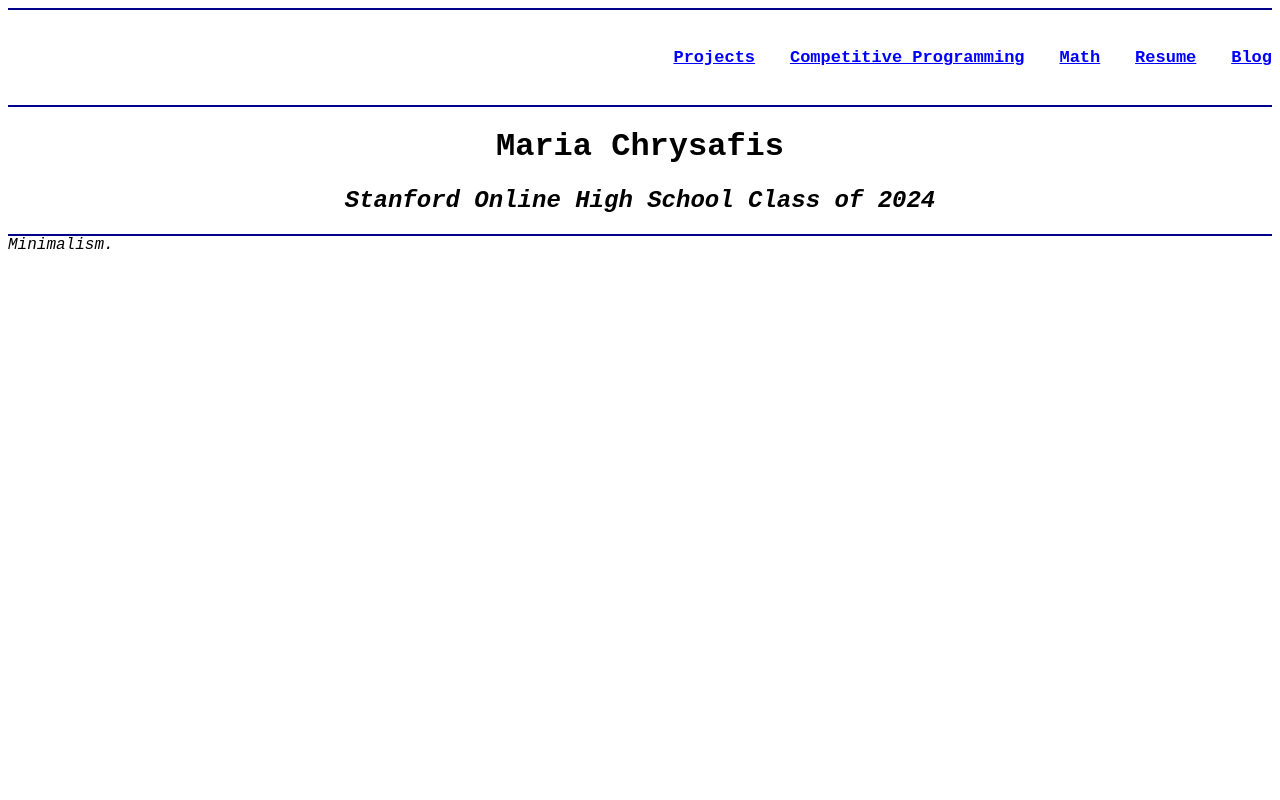
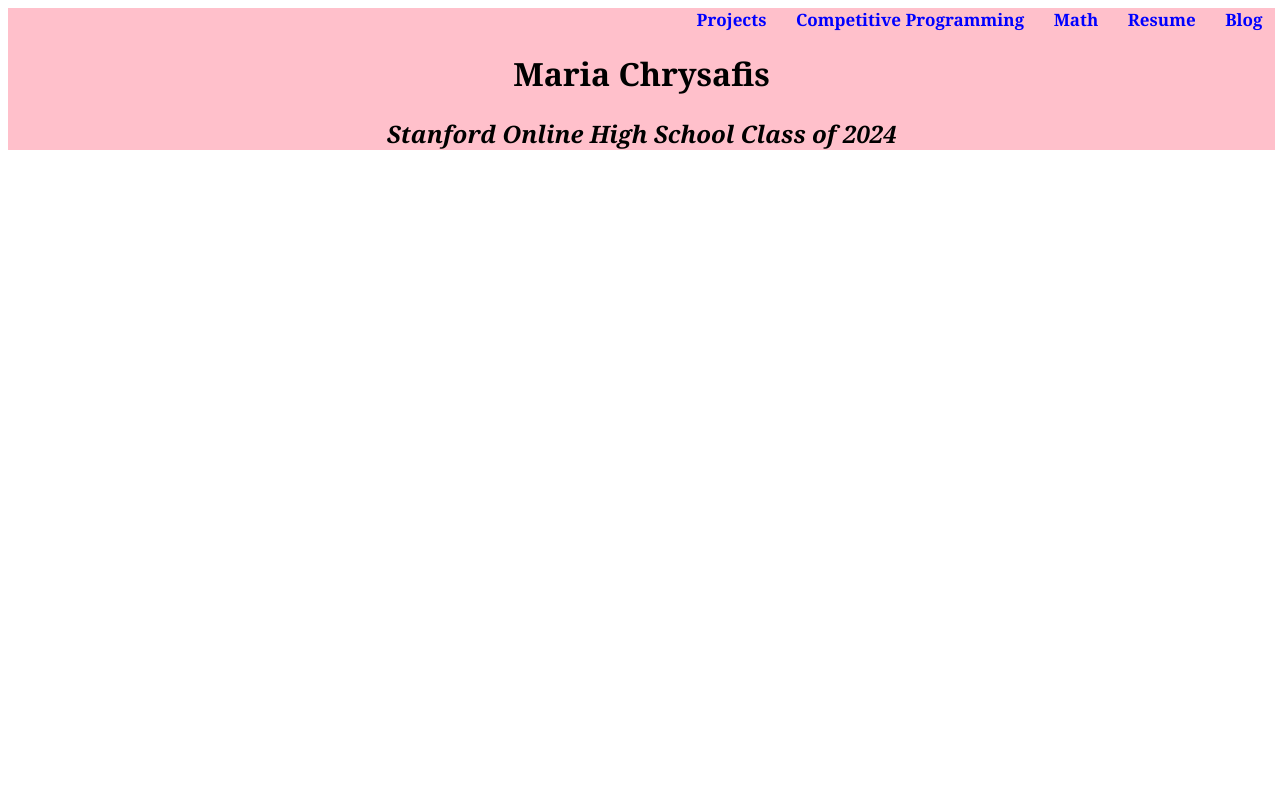
Before and after one commit to MariaChrysafis/Personal, a PHP site: page / in a window 1280 px wide. Run offline with PHP 8.4, Linux system fonts and the light colour scheme.

Commit message:
asf
asfd

```diff
--- a/index.html
+++ b/index.html
@@ -3,22 +3,20 @@
 <html>
     <head>
         <link rel="stylesheet" href="styles.css">
+        <meta name="viewport" content="width=device-width, initial-scale=1">
     </head>
     <body>
-        <div class="bar"></div>
+        <div class = "box">
         <div class="navbar">
             <a href="#home">Projects</a>
-            <a href="#home">Competitive Programming</a>
+            <a href="http://127.0.0.1:5500/Competitive-Programming/cp.html">Competitive Programming</a>
             <a href="#home">Math</a>
             <a href="#home">Resume</a>
-            <a href="#blog">Blog</a>
+            <a href="http://127.0.0.1:5500/blog/blog.html">Blog</a>
         </div>
+        <h1>Maria Chrysafis</h1>
         <div class="bar"></div>
-        <h1>Maria Chrysafis</h1>
         <h2>Stanford Online High School Class of 2024</h2>
-        <div class="bar"></div>
-        <div class="quotation">
-            Minimalism.
         </div>
     </body>
 </html>
--- a/styles.css
+++ b/styles.css
@@ -1,22 +1,33 @@
+html {
+    height: 100%;
+}
 body {
     background-color: white;
-    font-family: 'Courier New';
+    font-family: 'Georgia';
     cursor: pointer;
+    width: 99%;
+    length: 99%;
+    background-size: cover;
 }
+
 .navbar {
     overflow: hidden;
-    top: 0; /* Position the navbar at the top of the page */
-    width: 100%; /* Full width */
     text-align: center;
-    padding: 1%;
-    padding-top: 3%;
-    padding-bottom: 3%;
     text-align: right;
+}
+
+.box {
+    background: pink;
+}
+
+.navbar {
+    /* background-image: linear-gradient(rgb(255, 255, 255), lightyellow); */
 }
 
 .navbar a {
     color: white;
     padding: 1%;
+    text-decoration: none;
     color:blue;
     text-align: right;
     font-weight: bold;
@@ -24,17 +35,12 @@ body {
 }
 
 .navbar a:hover {
-    font-style: italic;
     color: black;
-}
-
-.quotation {
-    font-style: italic;
+    text-decoration: underline;
 }
 
 .bar {
-    padding: 1px;
-    background-color: darkblue;
+    background-color: white;
 }
 
 h1 {
@@ -45,15 +51,7 @@ h2 {
     font-style: italic;
 }
 
-@-webkit-keyframes rotating {
-    from{
-        -webkit-transform: rotate(0deg);
-    }
-    to{
-        -webkit-transform: rotate(360deg);
-    }
-}
-
-.rotating {
-    -webkit-animation: rotating 500s linear infinite;
-}
+#navigation li a.current{
+    color: #ffffff;
+    background:#f1d74c;
+ }
```
Also changed, not shown: blog/blog.css (+13 -10 lines), blog/blog.html (+2 -5 lines), blog/education/education.css (added, +7 -0 lines), blog/education/education.html (added, +12 -0 lines), Competitive-Programming/cp.css (added), Competitive-Programming/cp.html (added).
